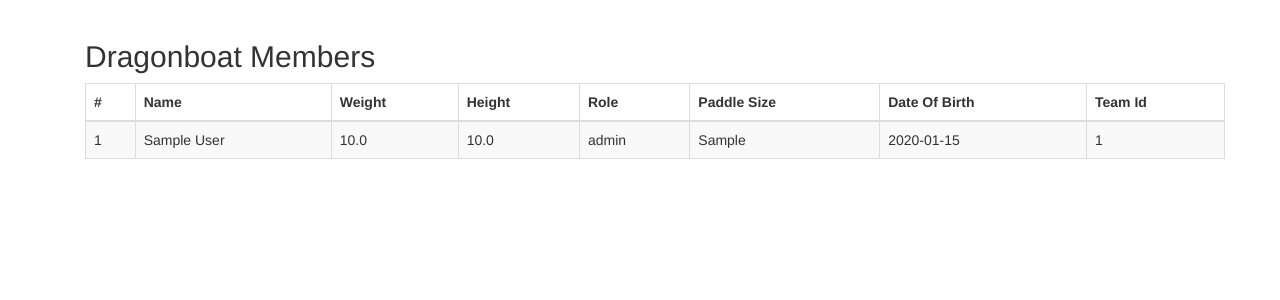
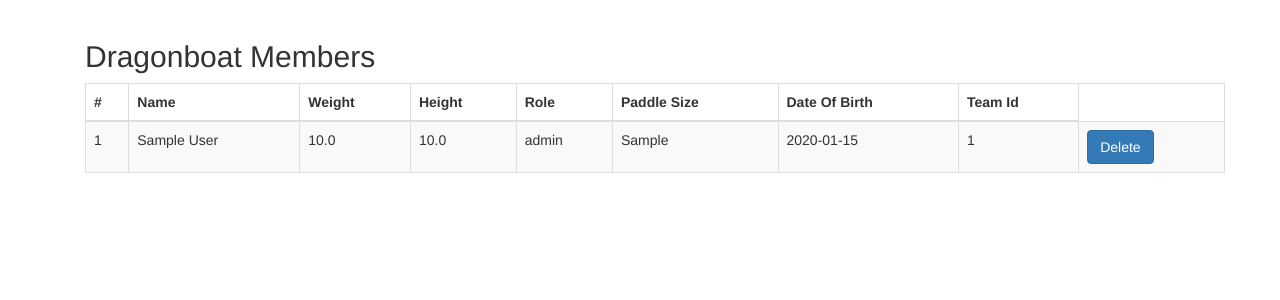
Before and after one commit to alexsclim/Felist, a Flask app: page /members in a window 1280 px wide. Shown: the part 52-352 px from the top of the page. Run offline with Flask 2, Linux system fonts and the light colour scheme; the visitor is signed in with stand-in values (Sample User, id 1); tables that the repository leaves empty hold one stand-in row (values such as "Sample post"); some libraries are stand-ins or nearby versions.

Commit message:
added functionality to delete members from a team

```diff
--- a/app/query_service.py
+++ b/app/query_service.py
@@ -52,3 +52,8 @@ class QueryService:
     data = self.cursor.execute(sql, args)
     teams = self.cursor.fetchall()
     return teams
+
+  def delete_member(self, conn, memberId):
+    data = self.cursor.execute("Delete from Member WHERE memberId = %s", [memberId])
+    conn.commit()
+    return
--- a/app/templates/members.html
+++ b/app/templates/members.html
@@ -26,6 +26,12 @@
       		<td>{{member["paddleSide"]}}</td>
           <td>{{member["dateOfBirth"]}}</td>
           <td>{{member["teamId"]}}</td>
+          <td>
+            <form action="" method="post">
+              <input class="btn btn-primary" type="submit" name="member-delete" value="Delete"></input>
+              <input type="hidden" name="member-id" value={{member["memberId"]}}></input>
+            </form>
+          </td>
       	</tr>
       {% endfor %}
     </tbody>
--- a/app/templates/teams.html
+++ b/app/templates/teams.html
@@ -21,10 +21,10 @@
       {% for team in teams %}
       	<tr>
       		<td>
-             <form action="" method="post">
+              <form action="" method="post">
                 <input type="submit" name="team" value={{team["teamId"]}}></input>
               </form>
-          </td>
+            </td>
       		<td>{{team["name"]}}</td>
       		<td>{{team["practiceCost"]}}</td>
       		<td>{{team["username"]}}</td>
--- a/app/views.py
+++ b/app/views.py
@@ -45,20 +45,34 @@ def teams():
       team_id = request.form['team']
       members = query_service.get_members_from_team(team_id)
 
-    return render_template('members.html', members=members)
+      return render_template('members.html', members=members)
 
   else:
     teams = query_service.get_teams()
 
     return render_template('teams.html', teams=teams)
 
-@app.route('/members')
+@app.route('/members', methods=['GET', 'POST'])
 @login_required
 def members():
-  cur = mysql.connection.cursor()
+  conn = mysql.connection
+  cur = conn.cursor()
   query_service = QueryService(cur)
-  members = query_service.get_members()
-  return render_template('members.html', members=members)
+
+  if request.method == "POST":
+    if 'Delete' in request.form.values():
+
+      memberId = request.form.get("member-id")
+
+      query_service.delete_member(conn, memberId)
+      members = query_service.get_members()
+
+      return render_template('members.html', members=members)
+
+  else:
+    members = query_service.get_members()
+
+    return render_template('members.html', members=members)
 
 @app.route('/register', methods=['GET', 'POST'])
 def register():
```
Also changed, not shown: app/static/styles/main.css (line endings or trailing spaces).
